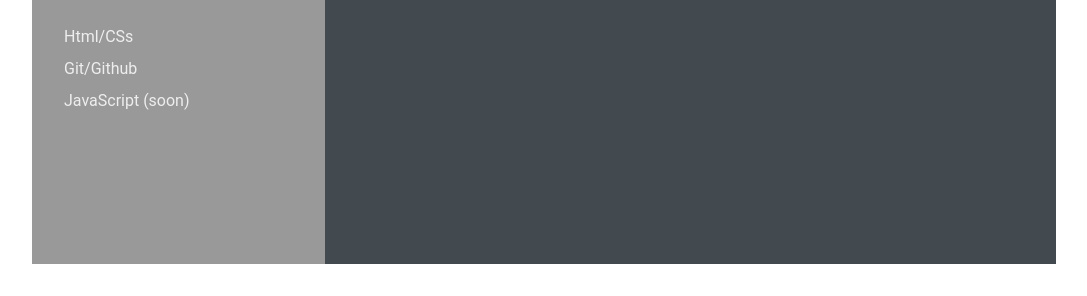
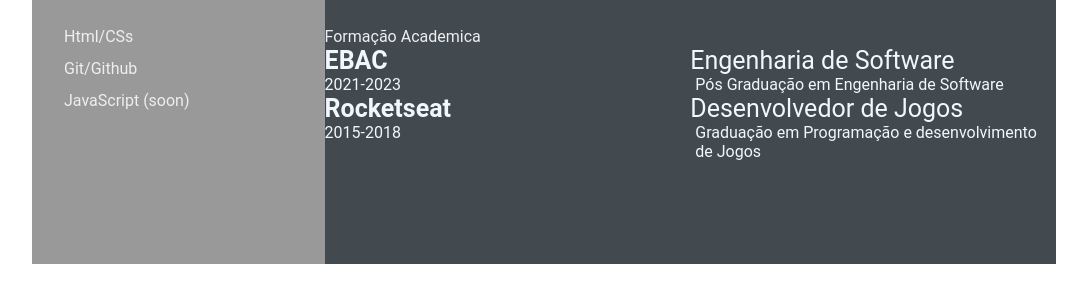
Before and after one commit to Khai-Ramba/devweekgit.github.io, a plain HTML site: page index.html in a window 1280 px wide. Shown: the part 568-864 px from the top of the page, without its empty margins (96-1183 px from the left). Drawn offline with Linux system fonts and the light colour scheme.

Commit message:
add education section (#4)

```diff
--- a/index.html
+++ b/index.html
@@ -69,6 +69,27 @@
                     </div>
                 </div>
             </section>
+            <section class="education gap">
+                <div class="right-title">Formação Academica</div>
+                <div class="education-contents">
+                    <div class="education-left">
+                        <p class="education-school-name">EBAC</p>
+                        <p class="education-time-period">2021-2023</p>
+                    </div>
+                    <div class="education-right">
+                        <p class="education-subject">Engenharia de Software</p>
+                        <p class="education-desc">Pós Graduação em Engenharia de Software</p>
+                    </div>
+                    <div class="education-left">
+                        <p class="education-school-name">Rocketseat</p>
+                        <p class="education-time-period">2015-2018</p>
+                    </div>
+                    <div class="education-right">
+                        <p class="education-subject">Desenvolvedor de Jogos</p>
+                        <p class="education-desc">Graduação em Programação e desenvolvimento de Jogos</p>
+                    </div>
+                </div>
+            </section>
         </section>
     </main>
 
```
